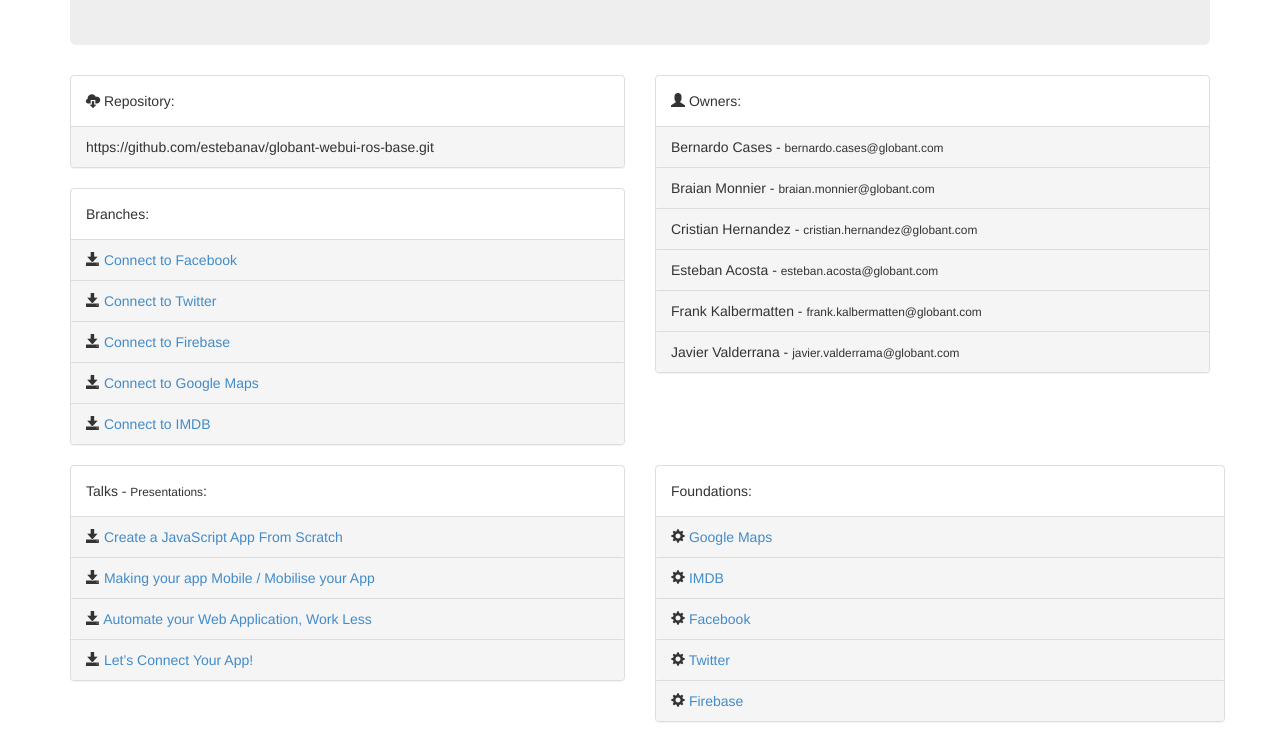
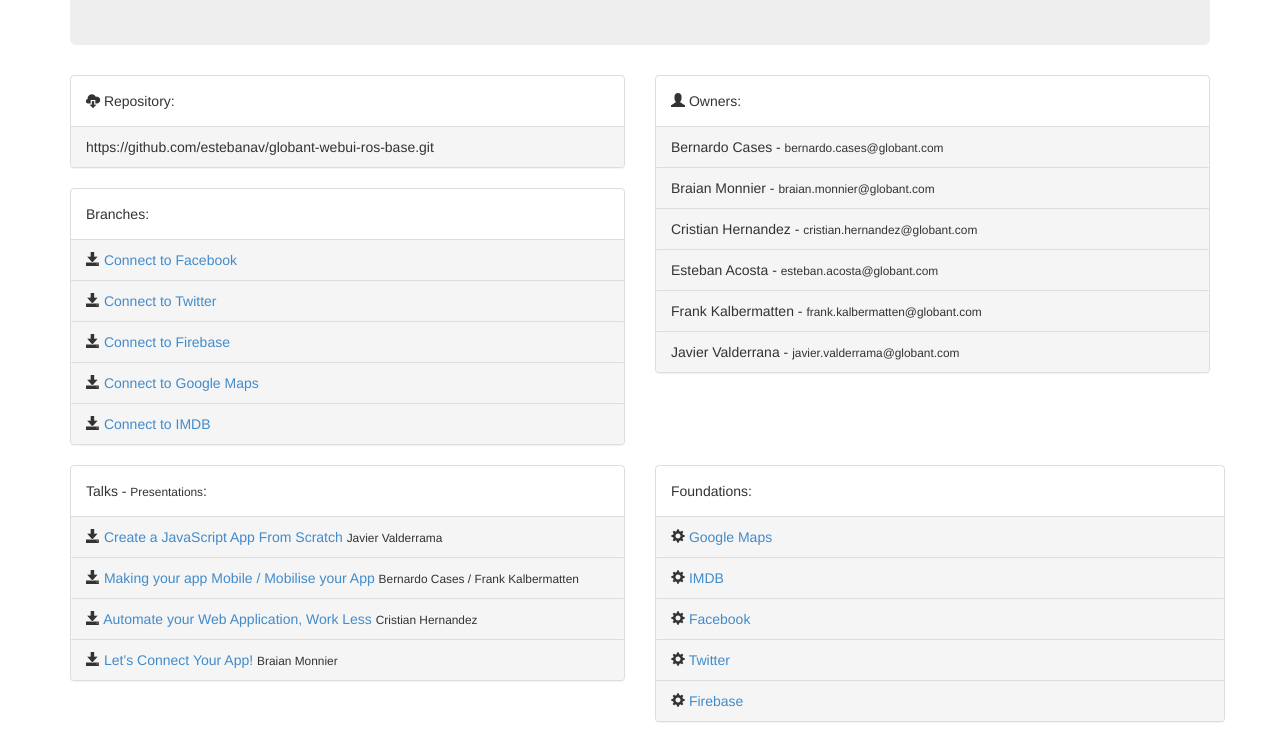
Before and after one commit to estebanav/globant-webui-ros-base, a website: page index.html in a window 1280 px wide. Shown: the part 267-1009 px from the top of the page. Drawn offline with Linux system fonts and the light colour scheme.

Commit message:
adding owners

```diff
--- a/index.html
+++ b/index.html
@@ -138,19 +138,19 @@
                 </div>
                 <div class="panel-footer">
                     <span class="glyphicon glyphicon-save"> </span>
-                    <a target="_blank" href="#">Create a JavaScript App From Scratch</a>
+                    <a target="_blank" href="#">Create a JavaScript App From Scratch</a> <small> Javier Valderrama </small>
                 </div>
                 <div class="panel-footer">
                     <span class="glyphicon glyphicon-save"> </span>
-                    <a target="_blank" href="#">Making your app Mobile / Mobilise your App</a>
+                    <a target="_blank" href="#">Making your app Mobile / Mobilise your App</a> <small>Bernardo Cases / Frank Kalbermatten </small>
                 </div>
                 <div class="panel-footer">
                     <span class="glyphicon glyphicon-save"> </span>
-                    <a target="_blank" href="#">Automate your Web Application, Work Less</a>
+                    <a target="_blank" href="#">Automate your Web Application, Work Less</a> <small> Cristian Hernandez </small>
                 </div>
                 <div class="panel-footer">
                     <span class="glyphicon glyphicon-save"> </span>
-                    <a target="_blank" href="#">Let’s Connect Your App!</a>
+                    <a target="_blank" href="#">Let’s Connect Your App!</a> <small> Braian Monnier </small>
                 </div>
             </div>
         </div>
```
